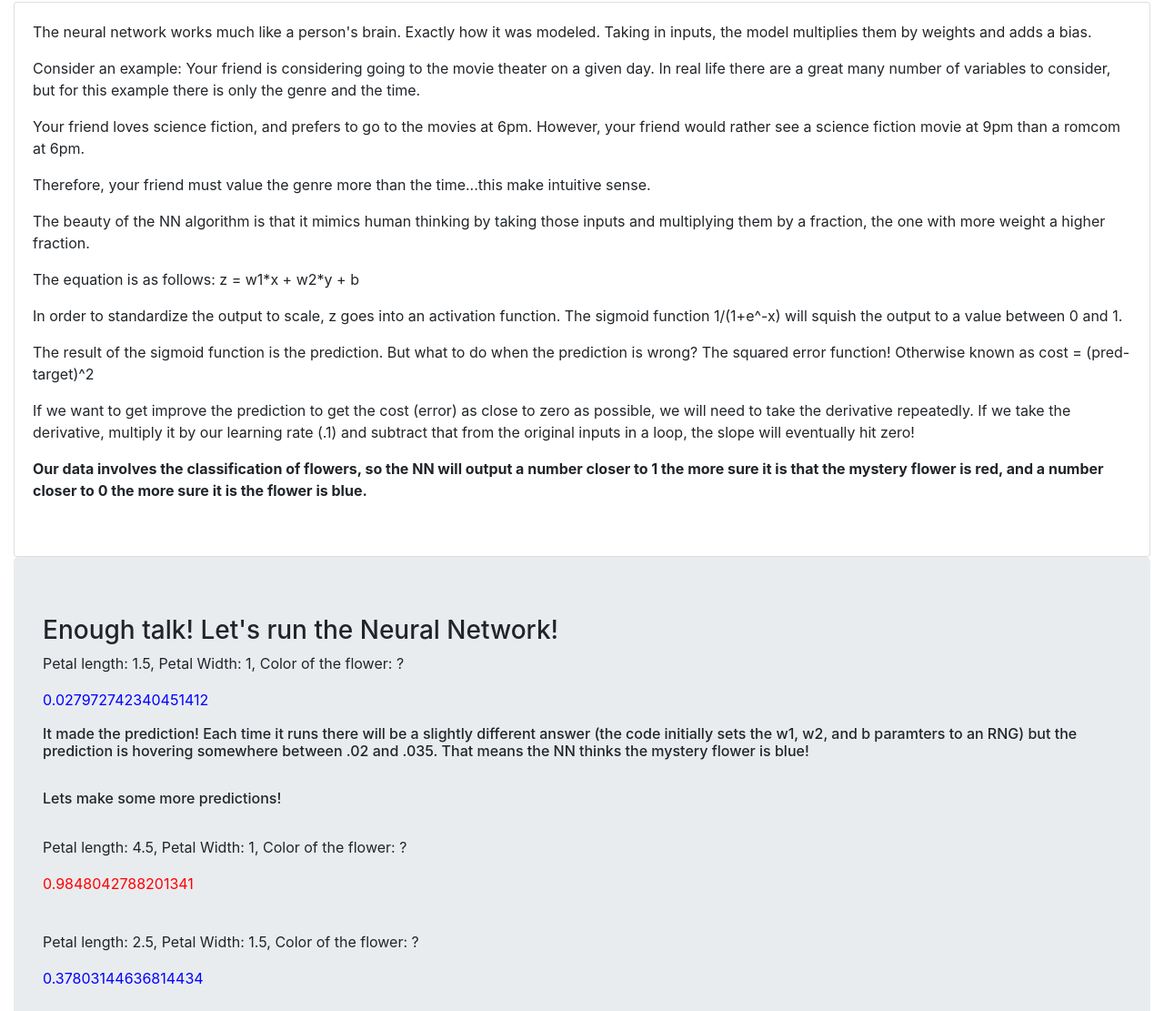
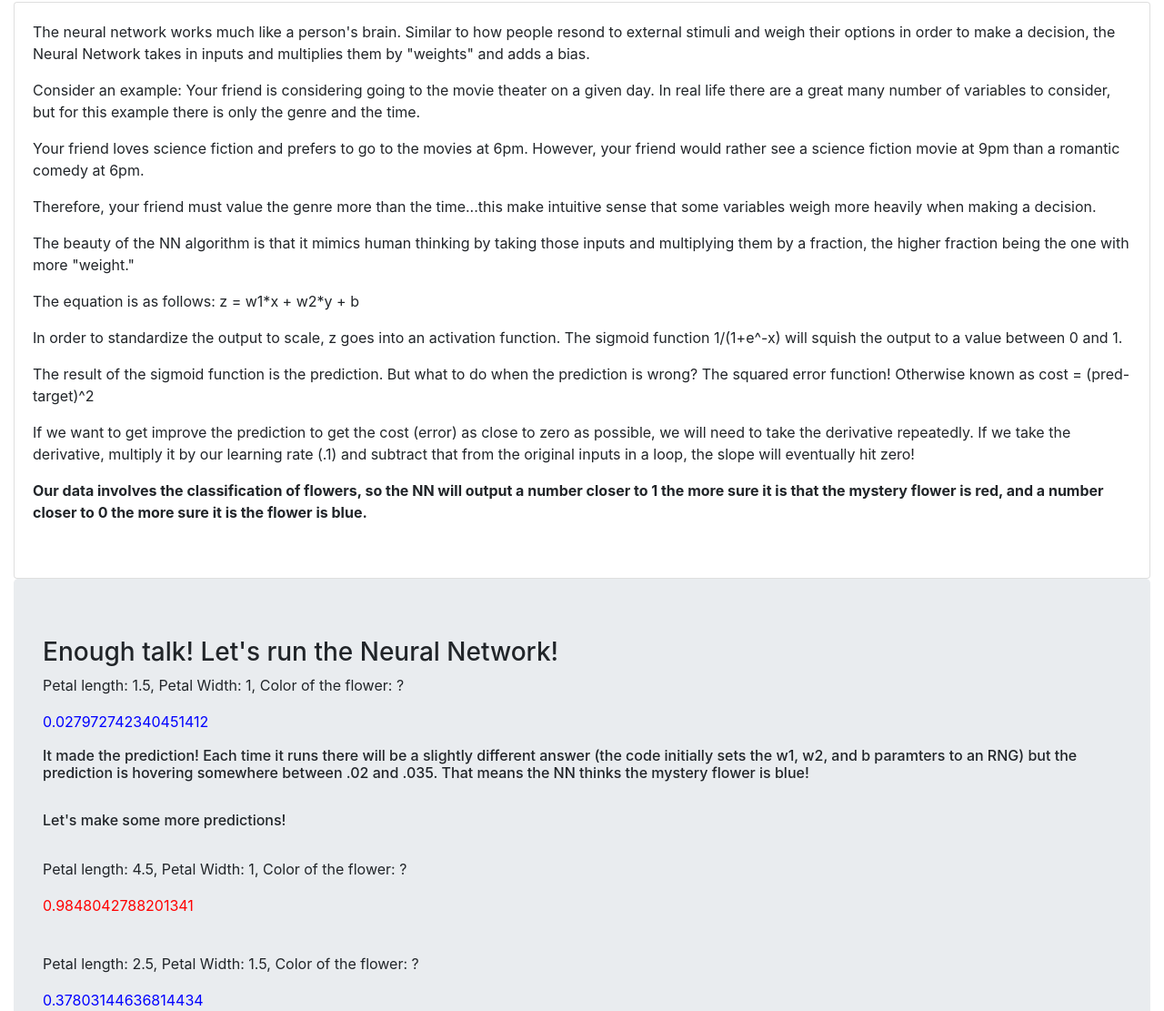
Before and after one commit to mattrotlevi/mattrotlevi.github.io, a plain HTML site: page index.html in a window 1280 px wide. Shown: the part 1296-2407 px from the top of the page at 91% size. Drawn offline with nearby package versions, Linux system fonts and the light colour scheme.

Commit message:
grammar fixes

```diff
--- a/index.html
+++ b/index.html
@@ -37,7 +37,7 @@
 					<div class="col-sm-7">
 						<h5> Hello World! This is a proof-of-concept project to implement a Neural Network entirely in vanilla Javascript. </h5>
 						<br>
-						<p> We will be taking data of flower petal's length in inches, width in inches, and color. With that information, and using our neural network, we will be able to classify the daunted ~mystery flower~ . </p>
+						<p> We will be taking data of flower petals' length in inches, width in inches, and color. With that information, and using our Neural Network, we will be able to classify the daunted ~mystery flower~ . </p>
 					</div>
 
 					<div class="col-sm-2">
@@ -91,11 +91,11 @@
 
 						<div class="col-sm-12">
 
-							<p> The neural network works much like a person's brain. Exactly how it was modeled. Taking in inputs, the model multiplies them by weights and adds a bias. </p>
+							<p> The neural network works much like a person's brain. Similar to how people resond to external stimuli and weigh their options in order to make a decision, the Neural Network takes in inputs and multiplies them by "weights" and adds a bias. </p>
 							<p>Consider an example: Your friend is considering going to the movie theater on a given day. In real life there are a great many number of variables to consider, but for this example there is only the genre and the time. </p>
-							<p> Your friend loves science fiction, and prefers to go to the movies at 6pm. However, your friend would rather see a science fiction movie at 9pm than a romcom at 6pm. </p>
-							<p> Therefore, your friend must value the genre more than the time...this make intuitive sense. </p>
-							<p> The beauty of the NN algorithm is that it mimics human thinking by taking those inputs and multiplying them by a fraction, the one with more weight a higher fraction. </p>
+							<p> Your friend loves science fiction and prefers to go to the movies at 6pm. However, your friend would rather see a science fiction movie at 9pm than a romantic comedy at 6pm. </p>
+							<p> Therefore, your friend must value the genre more than the time...this make intuitive sense that some variables weigh more heavily when making a decision. </p>
+							<p> The beauty of the NN algorithm is that it mimics human thinking by taking those inputs and multiplying them by a fraction, the higher fraction being the one with more "weight." </p>
 							<p> The equation is as follows: z = w1*x + w2*y + b </p>
 							<p> In order to standardize the output to scale, z goes into an activation function. The sigmoid function 1/(1+e^-x) will squish the output to a value between 0 and 1.</p>
 							<p> The result of the sigmoid function is the prediction. But what to do when the prediction is wrong? The squared error function! Otherwise known as cost = (pred-target)^2 </p>
@@ -124,7 +124,7 @@
 				<h6> It made the prediction! Each time it runs there will be a slightly different answer (the code initially sets the w1, w2, and b paramters to an RNG) but the prediction is hovering somewhere between .02 and .035. That means the NN thinks the mystery flower is blue!</h6>
 				<br>
 
-				<h6> Lets make some more predictions! </h6>
+				<h6> Let's make some more predictions! </h6>
 				<br>
 
 				<p id="mystery_flower2"> </p>
```
